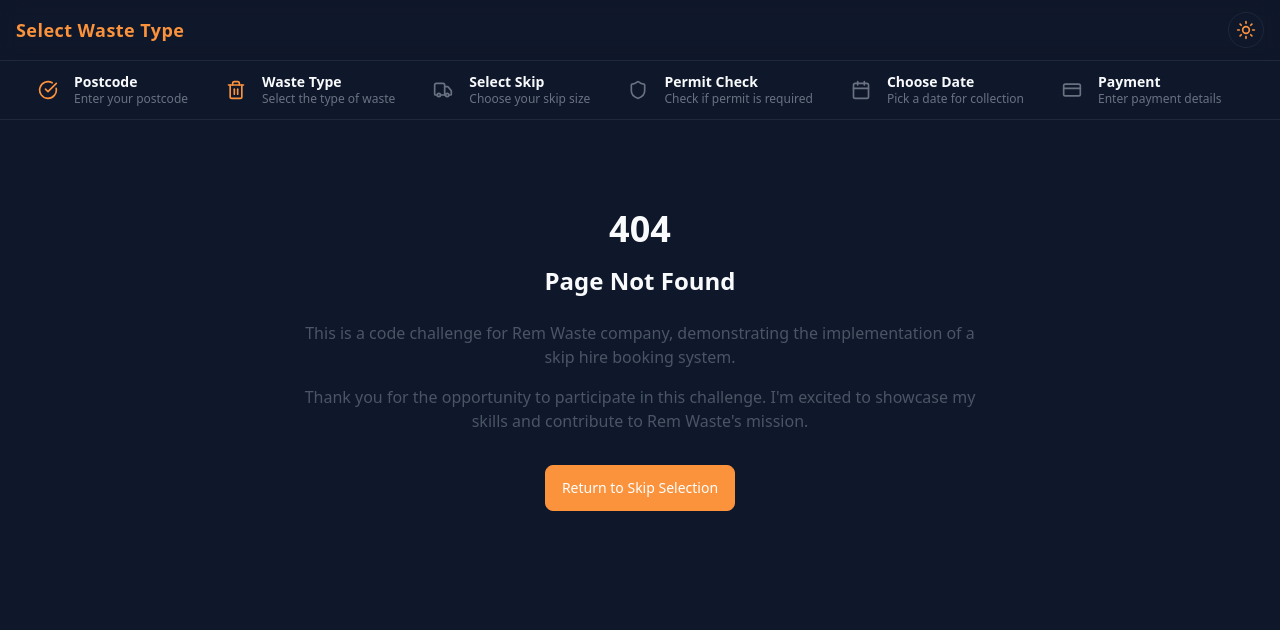
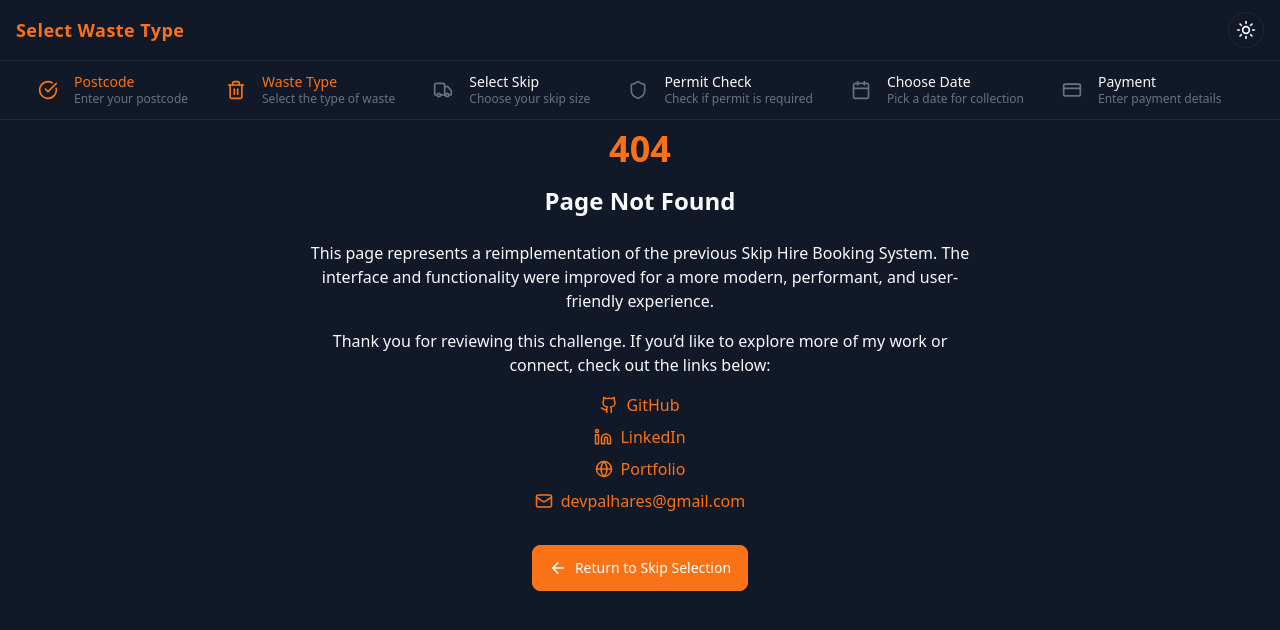
Before and after one commit to GPalhares/rem-waste, a React (Vite) app: page /waste-type in a window 1280 px wide. Shown: the top 630 px of the page. Built offline with nearby package versions, Linux system fonts and the light colour scheme.

Commit message:
fix: theme switcher using tailwind instead of css

```diff
--- a/src/components/BottomBar.jsx
+++ b/src/components/BottomBar.jsx
@@ -5,19 +5,17 @@
 
 export default function BottomBar({ price, onContinue, onBack }) {
   return (
-    <div className="fixed bottom-0 left-0 right-0 bg-white/80 dark:bg-zinc-900/80 backdrop-blur-lg border-t border-gray-200 dark:border-zinc-800 p-6 z-50">
+    <div className="fixed bottom-0 left-0 right-0 bg-[var(--color-background)]/90 backdrop-blur-lg border-t border-[var(--color-border)] p-6 z-50">
       <div className="max-w-7xl mx-auto flex flex-col sm:flex-row items-center justify-between gap-4">
         <div className="flex flex-col sm:flex-row items-center gap-1 sm:gap-3">
-          <span className="text-sm font-medium text-gray-500 dark:text-gray-400">
+          <span className="text-sm font-medium text-[var(--color-secondary)]">
             Selected Skip Total
           </span>
           <div className="flex items-baseline gap-1">
-            <span className="text-4xl font-bold text-green-600 dark:text-green-500">
+            <span className="text-4xl font-bold text-[var(--color-accent)]">
               £{price}
             </span>
-            <span className="text-sm text-gray-500 dark:text-gray-400">
-              + VAT
-            </span>
+            <span className="text-sm text-[var(--color-secondary)]">+ VAT</span>
           </div>
         </div>
 
--- a/src/components/Header.jsx
+++ b/src/components/Header.jsx
@@ -28,12 +28,12 @@
 
   return (
     <header className="w-full flex items-center justify-between px-4 py-3 border-b border-[var(--color-muted)] sticky top-0 z-[60] backdrop-blur bg-transparent">
-      <div className="flex items-center gap-2 text-lg font-semibold tracking-wide select-none text-[var(--color-primary)] dark:text-[var(--color-primary)]">
+      <div className="flex items-center gap-2 text-lg font-semibold tracking-wide select-none text-[var(--color-primary)]">
         {getTitle()}
       </div>
 
       <button
-        className="flex items-center justify-center w-10 h-10 sm:w-9 sm:h-9 rounded-full border border-[var(--color-muted)] bg-transparent hover:border-[var(--color-primary)] transition-colors text-[var(--color-primary)] dark:text-[var(--color-accent)] focus:outline-none focus:ring-2 focus:ring-[var(--color-primary)]"
+        className="flex items-center justify-center w-10 h-10 sm:w-9 sm:h-9 rounded-full border border-[var(--color-muted)] bg-transparent hover:border-[var(--color-primary)] transition-colors text-[var(--color-foreground)] focus:outline-none focus:ring-2 focus:ring-[var(--color-primary)]"
         aria-label="Toggle theme"
         title="Toggle theme"
         onClick={toggleTheme}
--- a/src/components/Loading.jsx
+++ b/src/components/Loading.jsx
@@ -5,7 +5,7 @@
   return (
     <div className="min-h-[60vh] flex flex-col items-center justify-center gap-4">
       <Loader2 className="w-8 h-8 text-[var(--color-primary)] animate-spin" />
-      <p className="text-gray-600 dark:text-gray-400">{message}</p>
+      <p className="text-[var(--color-foreground)]">{message}</p>
     </div>
   );
 }
--- a/src/components/Stepper.jsx
+++ b/src/components/Stepper.jsx
@@ -90,7 +90,7 @@
             return (
               <li
                 key={step.label}
-                className={`relative flex items-center text-gray-500 dark:text-gray-400 space-x-2.5 rtl:space-x-reverse z-10 flex-col sm:flex-row mx-2 sm:mx-4 min-w-[80px] sm:min-w-[151px] cursor-pointer`}
+                className={`relative flex items-center text-gray-500 space-x-2.5 rtl:space-x-reverse z-10 flex-col sm:flex-row mx-2 sm:mx-4 min-w-[80px] sm:min-w-[151px] cursor-pointer`}
                 onClick={() => handleStepClick(step.path)}
               >
                 <span
--- a/src/pages/NotFound.jsx
+++ b/src/pages/NotFound.jsx
@@ -1,32 +1,69 @@
 import { useNavigate } from "react-router-dom";
 import CustomButton from "../components/CustomButton";
+import { ArrowLeft, Github, Linkedin, Globe, Mail } from "lucide-react";
 
 export default function NotFound() {
   const navigate = useNavigate();
 
   return (
     <div className="min-h-[60vh] flex flex-col items-center justify-center text-center px-4">
-      <h1 className="text-4xl font-bold text-gray-900 mb-4">404</h1>
-      <h2 className="text-2xl font-semibold text-gray-800 mb-6">
+      <h1 className="text-4xl font-bold text-[var(--color-primary)] mb-4">
+        404
+      </h1>
+      <h2 className="text-2xl font-semibold text-[var(--color-foreground)] mb-6">
         Page Not Found
       </h2>
 
       <div className="max-w-2xl mb-8">
-        <p className="text-gray-600 mb-4">
-          This is a code challenge for Rem Waste company, demonstrating the
-          implementation of a skip hire booking system.
+        <p className="text-[var(--color-foreground)] mb-4">
+          This page represents a reimplementation of the previous Skip Hire
+          Booking System. The interface and functionality were improved for a
+          more modern, performant, and user-friendly experience.
         </p>
-        <p className="text-gray-600">
-          Thank you for the opportunity to participate in this challenge. I'm
-          excited to showcase my skills and contribute to Rem Waste's mission.
+        <p className="text-[var(--color-foreground)] mb-4">
+          Thank you for reviewing this challenge. If you’d like to explore more
+          of my work or connect, check out the links below:
         </p>
+        <div className="flex flex-col items-center gap-2">
+          <a
+            href="https://github.com/GPalhares"
+            target="_blank"
+            rel="noopener noreferrer"
+            className="flex items-center gap-2 text-[var(--color-primary)] hover:underline"
+          >
+            <Github size={18} /> GitHub
+          </a>
+          <a
+            href="https://www.linkedin.com/in/devpalhares/"
+            target="_blank"
+            rel="noopener noreferrer"
+            className="flex items-center gap-2 text-[var(--color-primary)] hover:underline"
+          >
+            <Linkedin size={18} /> LinkedIn
+          </a>
+          <a
+            href="https://devpalhares.vercel.app/en"
+            target="_blank"
+            rel="noopener noreferrer"
+            className="flex items-center gap-2 text-[var(--color-primary)] hover:underline"
+          >
+            <Globe size={18} /> Portfolio
+          </a>
+          <a
+            href="mailto:devpalhares@gmail.com"
+            className="flex items-center gap-2 text-[var(--color-primary)] hover:underline"
+          >
+            <Mail size={18} /> devpalhares@gmail.com
+          </a>
+        </div>
       </div>
 
       <CustomButton
         onClick={() => navigate("/skip")}
-        className="text-base py-3 px-6"
+        className="text-base py-3 px-6 flex items-center gap-2"
       >
-        Return to Skip Selection
+        <ArrowLeft size={18} />
+        <span>Return to Skip Selection</span>
       </CustomButton>
     </div>
   );
--- a/src/pages/Skip.jsx
+++ b/src/pages/Skip.jsx
@@ -35,7 +35,7 @@
     );
 
   return (
-    <div className="w-full pb-24">
+    <div className="w-full pb-24 min-h-screen">
       <Filter options={options} onChange={setFilteredOptions} />
 
       <div className="flex-grow grid grid-cols-1 md:grid-cols-2 lg:grid-cols-3 gap-8 w-full place-items-center">
--- a/src/styles/index.css
+++ b/src/styles/index.css
@@ -5,38 +5,43 @@
 
 @layer base {
   :root {
-    --color-background: #f9fafb;        /* softer white */
-    --color-foreground: #1f2937;        /* slate-800 */
-    --color-primary: #f97316;           /* orange-500 (vivid and warm) */
-    --color-secondary: #475569;         /* slate-600 */
-    --color-accent: #10b981;            /* emerald-500 (used for success) */
-    --color-muted: #e5e7eb;             /* gray-200 for subtle backgrounds */
+    --color-background: #f9fafb;
+    --color-foreground: #1e293b;
+    --color-primary: #f97316;
+    --color-secondary: #64748b;
+    --color-accent: #10b981;
+    --color-muted: #f3f4f6;
+    --color-border: #e5e7eb;
   }
+
   .dark {
-    --color-background: #0f172a;        /* slate-900 */
-    --color-foreground: #f8fafc;        /* very light for readability */
-    --color-primary: #fb923c;           /* orange-400 (slightly softer in dark) */
-    --color-secondary: #94a3b8;         /* slate-400 */
-    --color-accent: #34d399;            /* emerald-400 */
-    --color-muted: #1e293b;             /* slate-800 */
+    --color-background: #111827;
+    --color-foreground: #f9fafb;
+    --color-primary: #f97316;
+    --color-secondary: #cbd5e1;
+    --color-accent: #22c55e;
+    --color-muted: #1e293b;
+    --color-border: #334155;
   }
+
+
   body {
-    @apply bg-[var(--color-background)] text-[var(--color-foreground)] transition-colors duration-300 min-h-screen flex flex-col items-center justify-center;
-  }
+    @apply bg-[var(--color-background)] text-[var(--color-foreground)] transition-colors duration-300;
   }
 
   #root {
-  @apply flex flex-col items-center justify-center min-h-screen w-full;
+    @apply flex flex-col min-h-screen w-full;
   }
 
   .main-container {
-  @apply flex flex-col items-center justify-center w-full max-w-7xl mx-auto px-4 py-8;
+    @apply flex flex-col items-center w-full max-w-7xl mx-auto px-4 py-8;
   }
 
   h1, h2, h3, h4, h5, h6 {
-  @apply font-bold text-[var(--color-foreground)] dark:text-[var(--color-foreground)];
+    @apply font-bold text-[var(--color-foreground)];
   }
 
   button {
     @apply transition-colors duration-200;
   }
+}
--- a/tailwind.config.js
+++ b/tailwind.config.js
@@ -1,30 +1,15 @@
-/** @type {import('tailwindcss').Config} */
-export default {
+module.exports = {
   darkMode: "class",
-  content: ["./index.html", "./src/**/*.{js,ts,jsx,tsx}"],
   theme: {
     extend: {
       colors: {
-        primary: {
-          light: "#60a5fa", // blue-400
-          DEFAULT: "#2563eb", // blue-600
-          dark: "#1e40af", // blue-800
-        },
-        accent: {
-          light: "#fbbf24", // amber-400
-          DEFAULT: "#f59e42", // custom amber
-          dark: "#b45309", // amber-800
-        },
-        success: {
-          light: "#6ee7b7", // emerald-300
-          DEFAULT: "#10b981", // emerald-500
-          dark: "#065f46", // emerald-900
-        },
-        surface: {
-          light: "#f8fafc", // slate-50
-          DEFAULT: "#f1f5f9", // slate-100
-          dark: "#1e293b", // slate-800
-        },
+        background: "var(--color-background)",
+        foreground: "var(--color-foreground)",
+        primary: "var(--color-primary)",
+        secondary: "var(--color-secondary)",
+        accent: "var(--color-accent)",
+        muted: "var(--color-muted)",
+        border: "var(--color-border)",
       },
     },
   },
```
Also changed, not shown: src/components/SkipCard.jsx (+56 -32 lines). Lines whose indentation alone changed are shown as unchanged.
